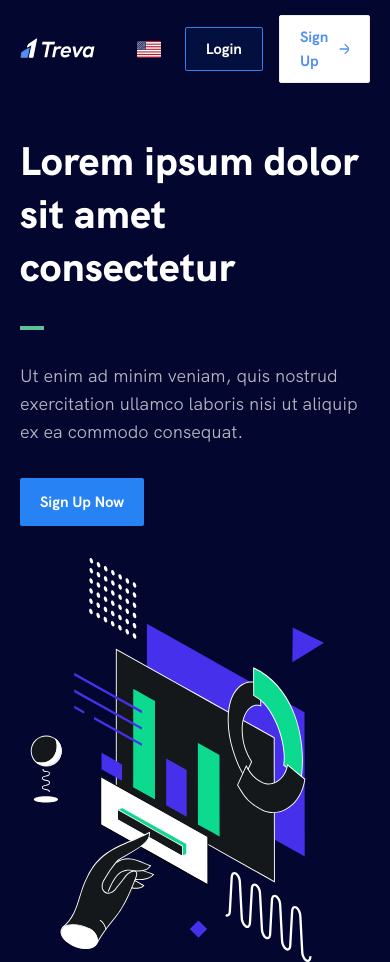
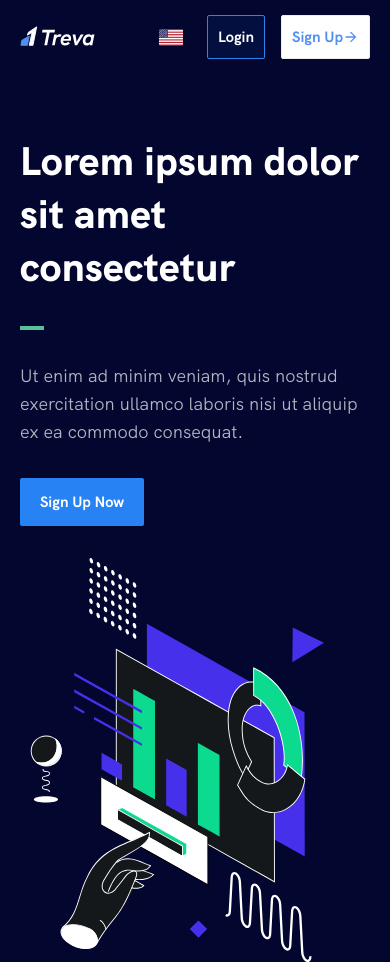
Before and after one commit to anishanandan12/white-rabbit-test, a plain HTML site: page index.html in a window 390 px wide. Shown: the top 962 px of the page. Drawn offline with Linux system fonts and the light colour scheme.

Commit message:
nav button updated

```diff
--- a/css/main.css
+++ b/css/main.css
@@ -588,4 +588,7 @@ body {
   .heroSection__top > .container {
     flex-direction: column;
   }
+  .topbar__ctaLink {
+    padding: 9px 10px;
+  }
 }
```
